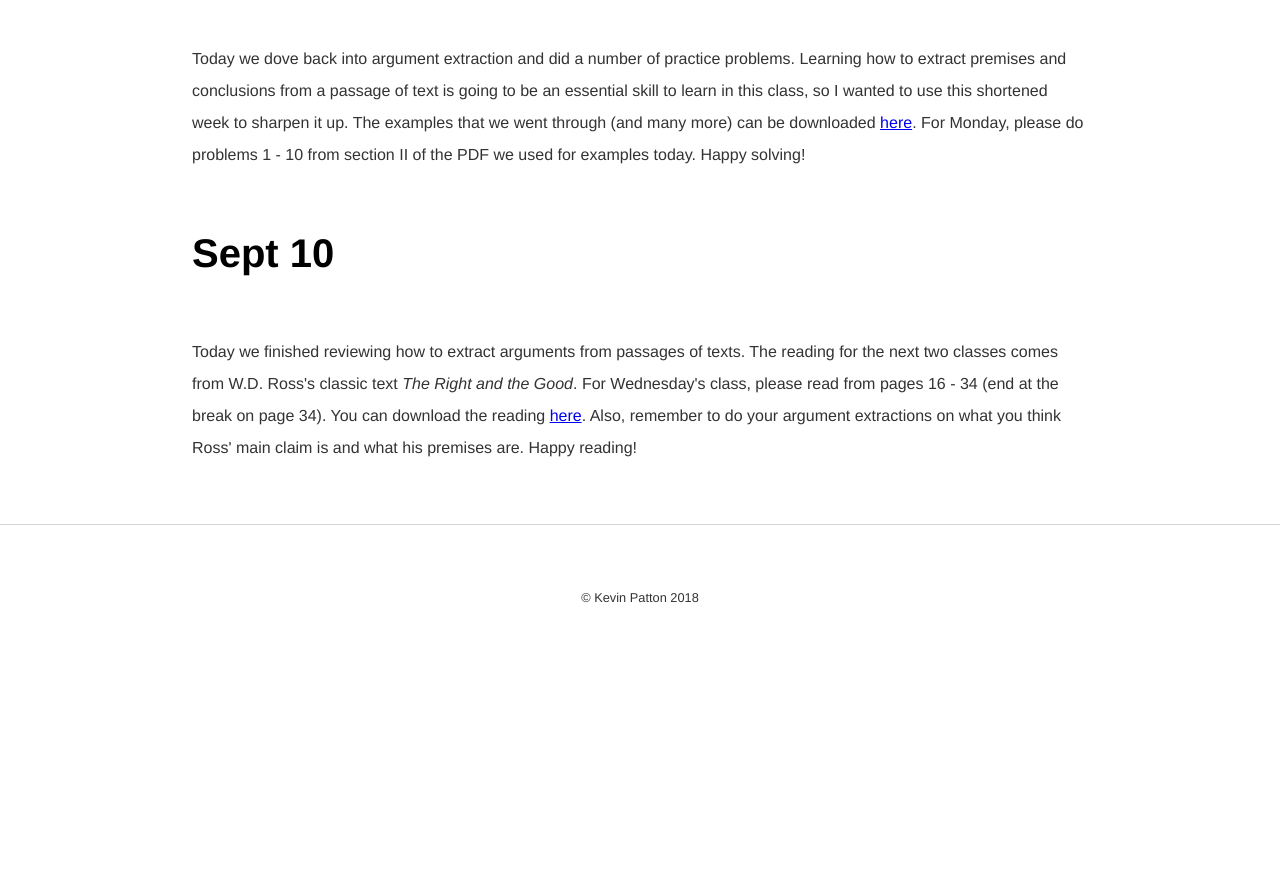
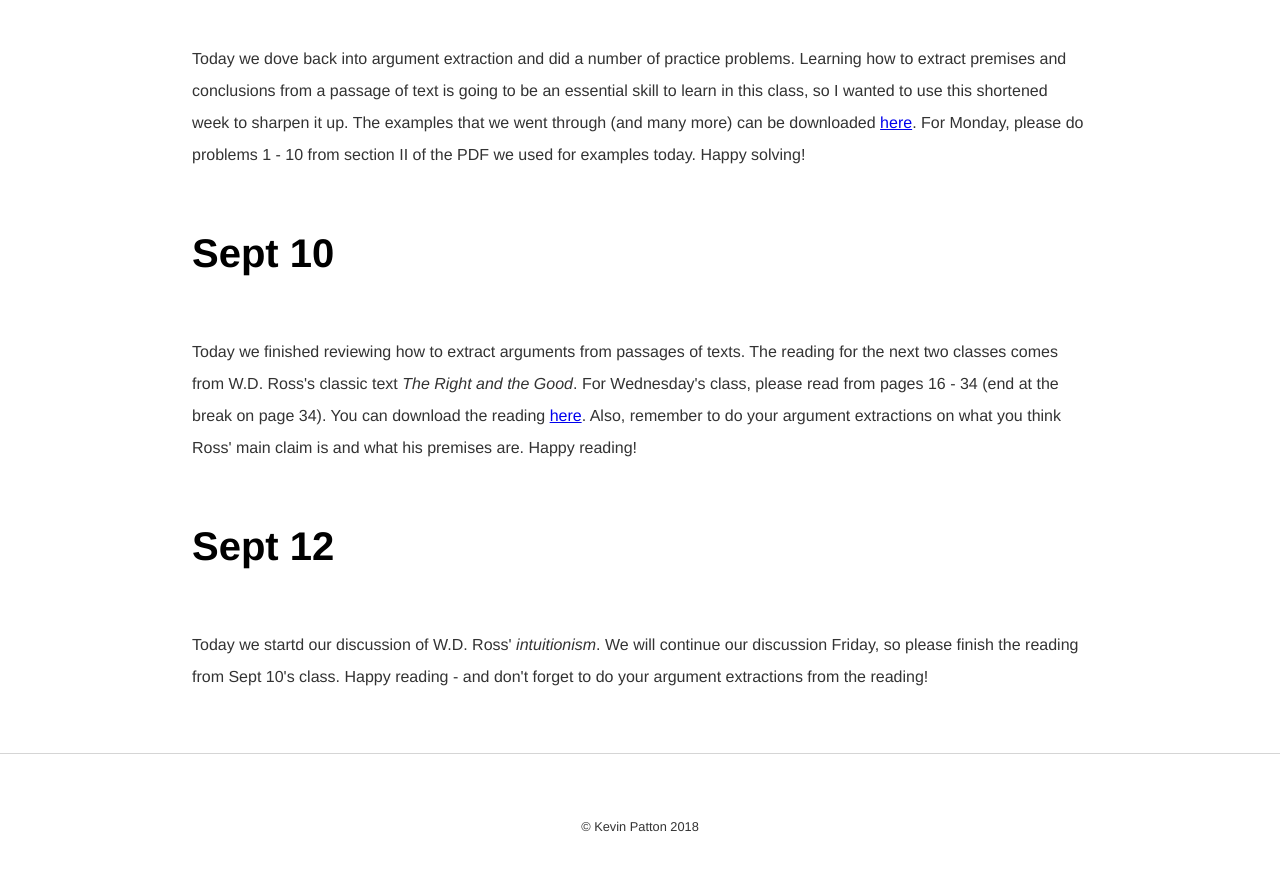
Before and after one commit to kevinjpatton/kevinjpatton.github.io, a Jekyll site: the page built from teaching/phil1020/index.html, in a window 1280 px wide and 900 px high, scrolled down 1894 px. Shown: the top 871 px of the window. Built offline with Jekyll 4.4.1, drawn with Linux system fonts in a browser that asks for light colours; Markdown is read by kramdown in place of the engine named in the settings; before the commit the page ends 2565 px from its top, so only the background shows below that.

Commit message:
Update index.html

```diff
--- a/teaching/phil1020/index.html
+++ b/teaching/phil1020/index.html
@@ -19,3 +19,5 @@ title: Philosophy 1020 - Kevin Patton
 <p>Today we dove back into argument extraction and did a number of practice problems.  Learning how to extract premises and conclusions from a passage of text is going to be an essential skill to learn in this class, so I wanted to use this shortened week to sharpen it up.  The examples that we went through (and many more) can be downloaded <a href=/teaching/phil1020/ArgumentExamples.pdf target="_blank">here</a>.  For Monday, please do problems 1 - 10 from section II of the PDF we used for examples today.  Happy solving!
 <h1>Sept 10</h1>
 <p>Today we finished reviewing how to extract arguments from passages of texts.  The reading for the next two classes comes from W.D. Ross's classic text <i>The Right and the Good</i>.  For Wednesday's class, please read from pages 16 - 34 (end at the break on page 34).  You can download the reading <a href=/teaching/phil1020/RossRightandGood.pdf	target="_blank">here</a>.  Also, remember to do your argument extractions on what you think Ross' main claim is and what his premises are.  Happy reading!
+<h1>Sept 12</h1>
+<p>Today we startd our discussion of W.D. Ross' <i>intuitionism</i>.  We will continue our discussion Friday, so please finish the reading from Sept 10's class.  Happy reading - and don't forget to do your argument extractions from the reading!
```
